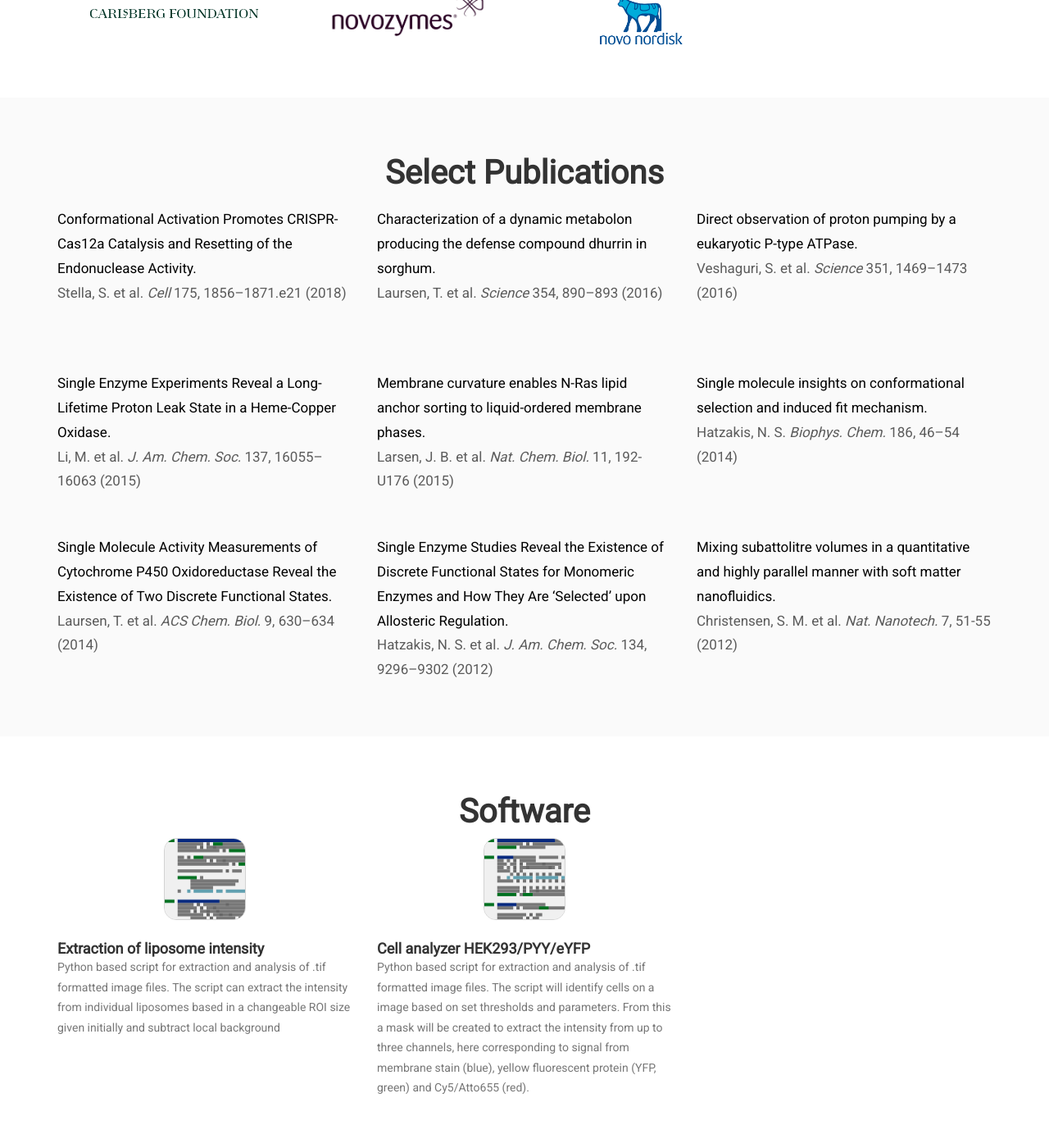
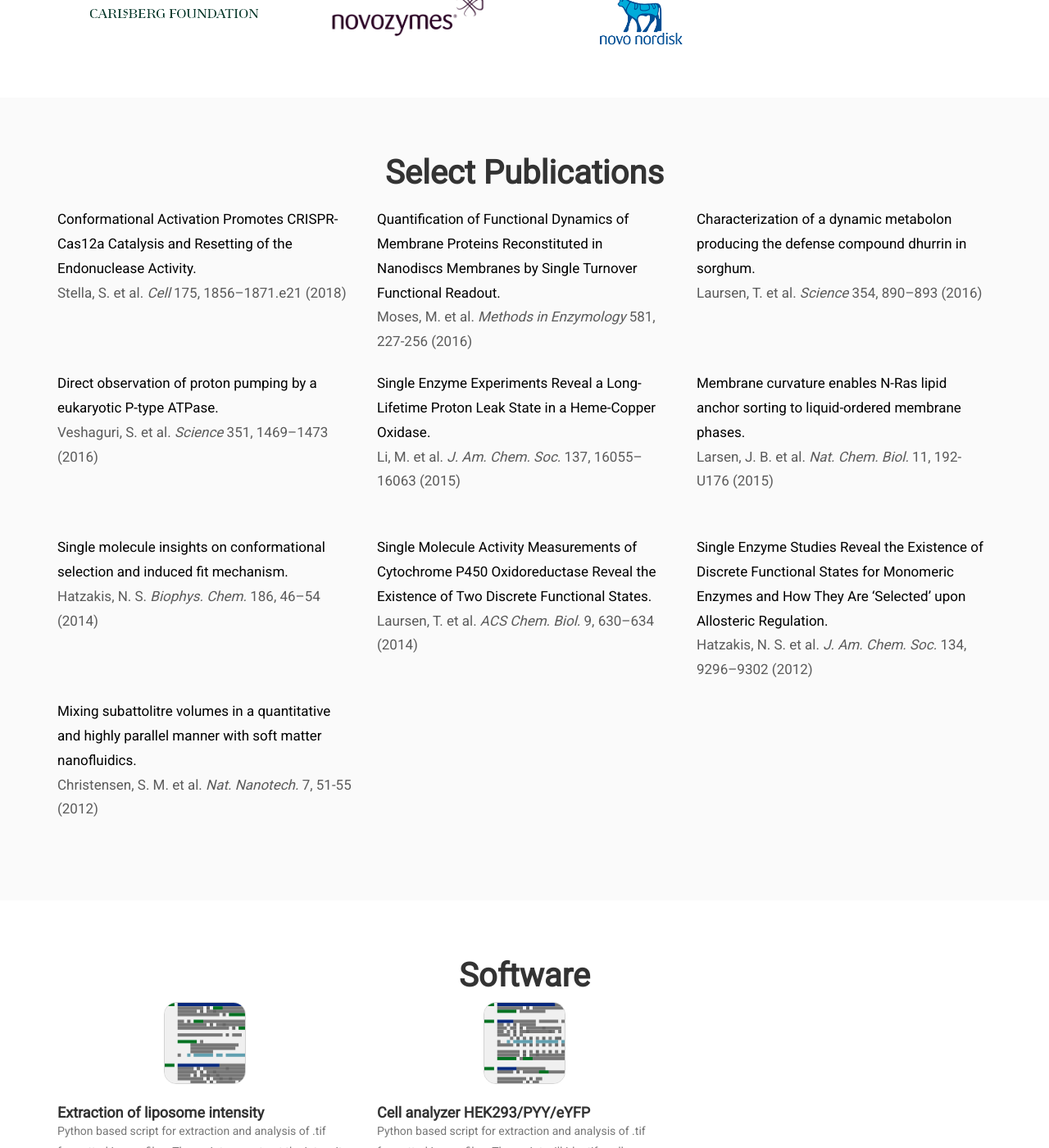
Before and after one commit to hatzakislab/hatzakislab.github.io, a Jekyll site: the page built from index.md, in a window 1280 px wide and 1400 px high, scrolled down 2780 px. Shown: the whole window at 82% size. Built offline with Jekyll 4.4.1, drawn with Linux system fonts in a browser that asks for light colours; some web fonts are replaced; comment, search, counter and statistics services are not loaded; some of the changed text lies outside the part shown.

Commit message:
Updated footer and references

```diff
--- a/_data/publications.yml
+++ b/_data/publications.yml
@@ -4,6 +4,13 @@
   journal: Cell
   pages: 175, 1856–1871.e21
   year: 2018
+
+- doi: doi.org/10.1016/bs.mie.2016.08.026
+  title: Quantification of Functional Dynamics of Membrane Proteins Reconstituted in Nanodiscs Membranes by Single Turnover Functional Readout
+  author: Moses, M. et al.
+  journal: Methods in Enzymology
+  pages: 581, 227-256
+  year: 2016
 
 - doi: doi.org/10.1126/science.aag2347
   title: Characterization of a dynamic metabolon producing the defense compound dhurrin in sorghum
--- a/_data/software.yml
+++ b/_data/software.yml
@@ -1,4 +1,6 @@
-# add 'blank: true' as a line to avoid messing up layout
+# 1. Add software/script to /assets/scripts
+# 2. Run __generate_maps.py to auto-generate an icon for the script, or get creative
+# 3. Add desired info below, and check with the layout before pushing changes
 
 - name: "Extraction of liposome intensity"
   desc: "Python based script for extraction and analysis of .tif formatted image files. The script can extract the intensity from individual liposomes based in a changeable ROI size given initially and subtract local background"
--- a/_includes/footer.html
+++ b/_includes/footer.html
@@ -2,13 +2,37 @@
 <footer class="bg-white">
     <div class="container">
         <div class="row">
-            <a href="https://twitter.com/NHatzakis?ref_src=twsrc%5Etfw" class="twitter-follow-button" data-size="large"
-               data-show-count="false">Follow @NHatzakis</a>
-            <script async src="https://platform.twitter.com/widgets.js" charset="utf-8"></script>
-            <br>
-            <span class="copyright">Copyright &copy; Hatzakis Lab {{ site.time | date: '%Y' }}</span>
-            <br>
-            <img src="/assets/img/avatar/logo-dark.png" height="35px">
+
+            <div class="col-md-6 footer-box">
+                <div class="col-xs-12 logo-footer-left">
+                    <img src="/assets/img/avatar/logo-black.png" height="35px">
+                </div>
+
+                <div class="col-xs-12">
+                    <span class="copyright">&copy; Hatzakis Lab {{ site.time | date: '%Y' }}</span>
+                    <br>
+                    <a href="https://twitter.com/NHatzakis?ref_src=twsrc%5Etfw" class="twitter-follow-button"
+                       data-size="large"
+                       data-show-count="false">Follow @NHatzakis</a>
+                    <script async src="https://platform.twitter.com/widgets.js" charset="utf-8"></script>
+                </div>
+            </div>
+
+            <div class="col-md-6 footer-box">
+                <div class="col-xs-12 logo-footer-right">
+                    <img src="/assets/img/avatar/ucph-black.png" height="35px">
+                </div>
+
+                <div class="col-xs-12">
+                    <a href="https://ku.dk" class="btn-link">
+                        Nano-Science Center<br>
+                        University of Copenhagen<br>
+                        Thorvaldsensvej 40<br>
+                        1871 Frederiksberg C<br>
+                    </a>
+                </div>
+            </div>
+
         </div>
     </div>
 </footer>
```
Also changed, not shown: _sass/site.sass (+18 -2 lines), assets/img/avatar/ucph-black.png (added).
